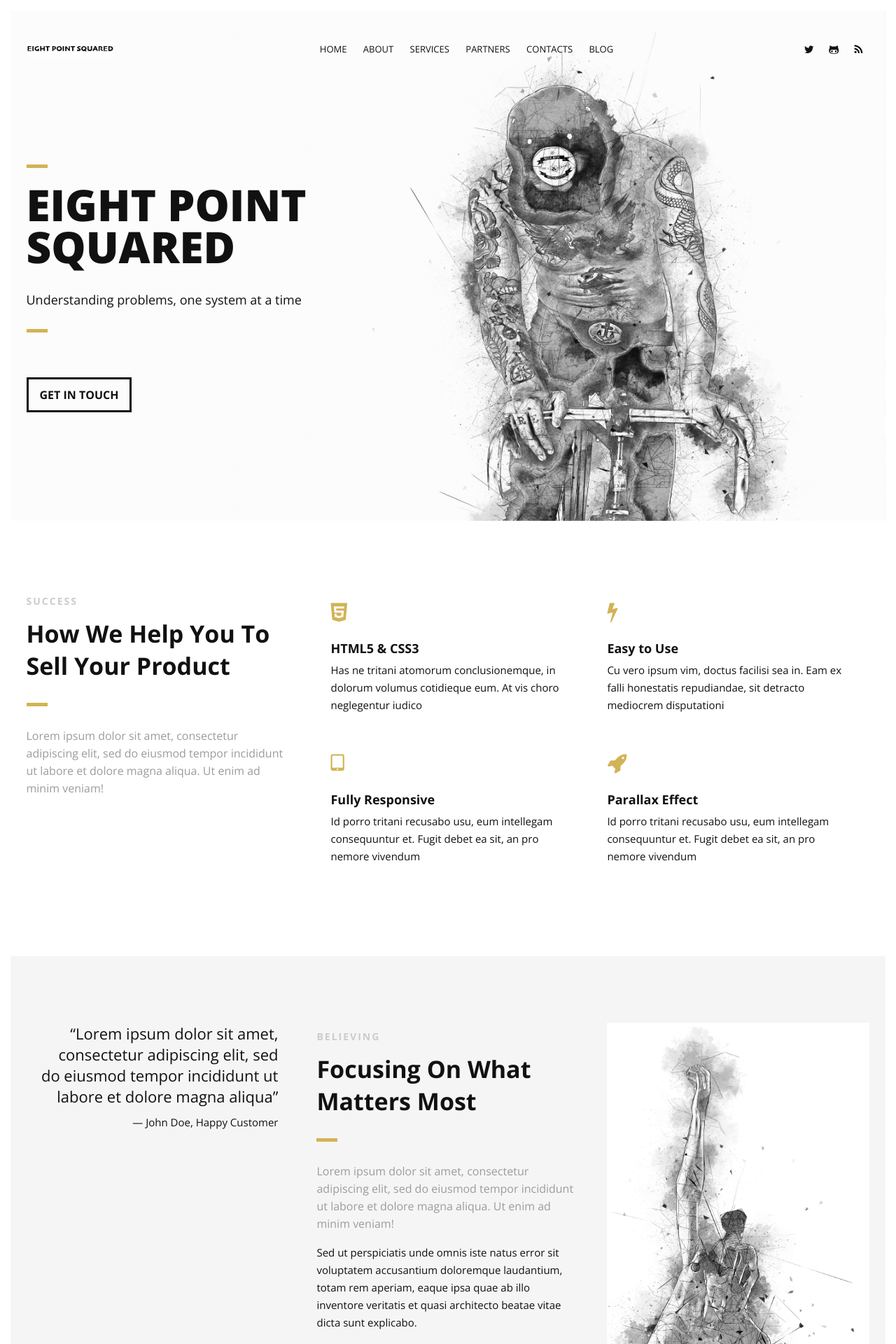
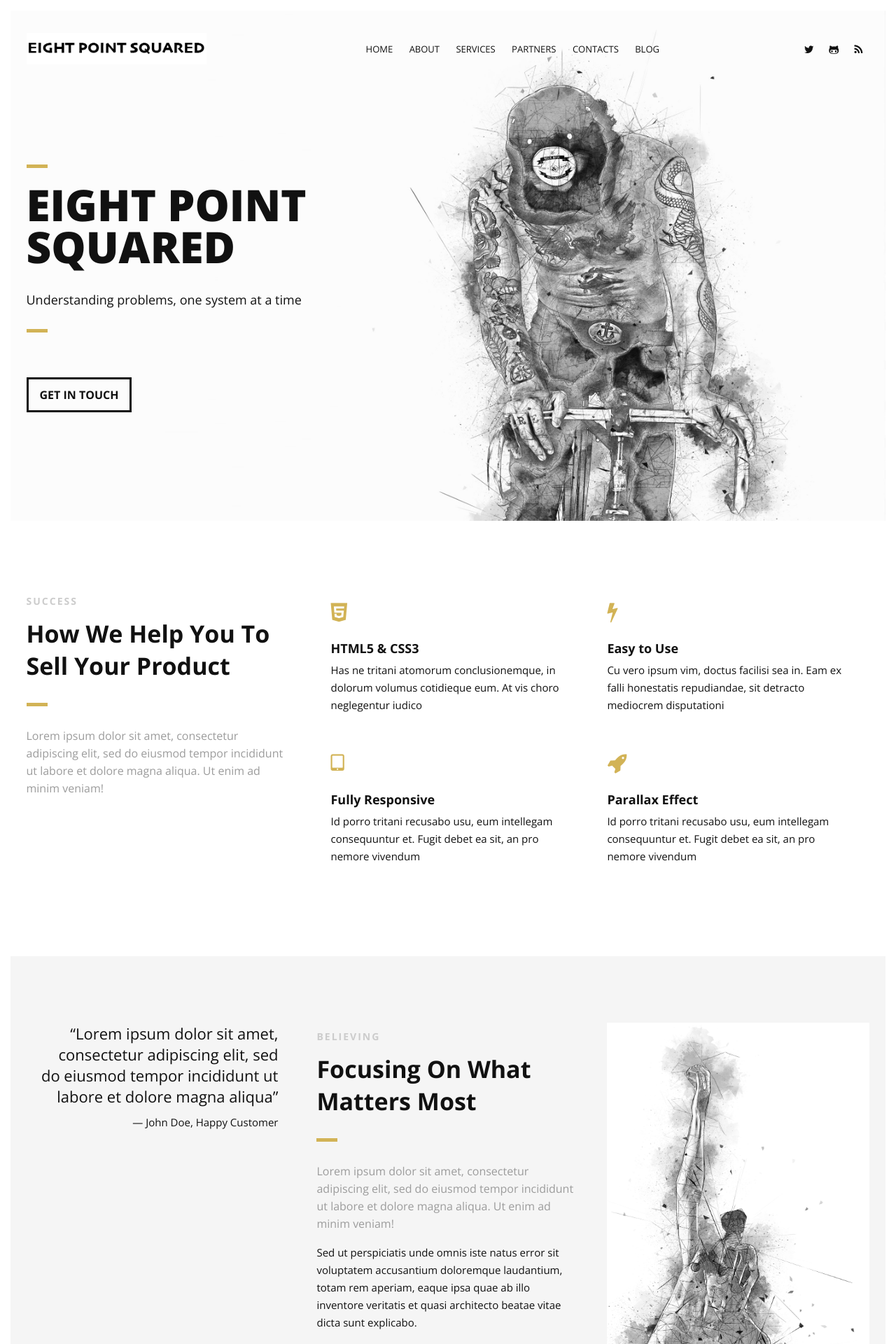
Before and after one commit to eightpointsquared/eightpointsquared.github.io, a Jekyll site: the page built from index.html, in a window 1280 px wide. Shown: the top 1920 px of the page at 70% size. Built offline with Jekyll 4.4.1, drawn with Linux system fonts in a browser that asks for light colours.

Commit message:
fix tiny logo

```diff
--- a/public/css/style.css
+++ b/public/css/style.css
@@ -353,7 +353,7 @@ section {
 }
 
 #logo img {
-    max-height: 22px;
+    max-height: 45px;
     vertical-align: middle;
     margin-right: 15px;
 }
```
